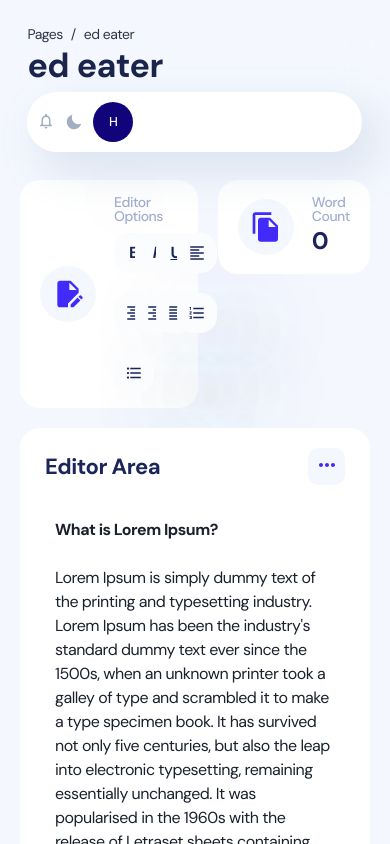
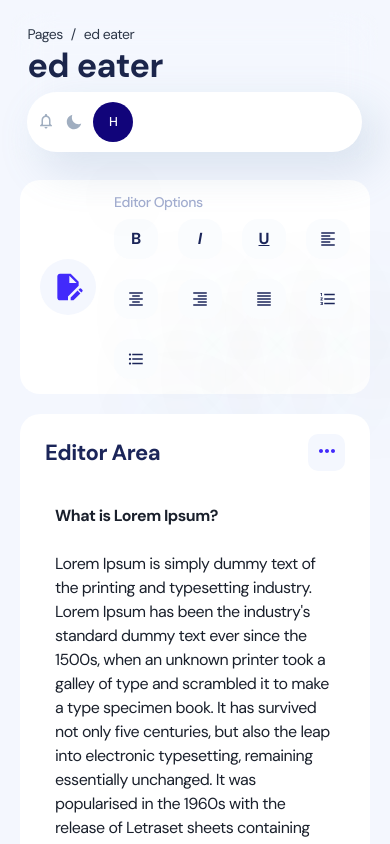
Before and after one commit to 1-Harshit/ed-eater, a React (Create React App) app: page /#/editor in a window 390 px wide. Shown: the top 844 px of the page. Built offline with nearby package versions, Linux system fonts and the light colour scheme.

Commit message:
Make Editor options responsive

```diff
--- a/src/components/card/WordCountCard.tsx
+++ b/src/components/card/WordCountCard.tsx
@@ -13,7 +13,7 @@ export default function Default(props: {value: number}) {
 	const boxBg = useColorModeValue("secondaryGray.300", "whiteAlpha.100");
 
 	return (
-		<Card py='15px'>
+		<Card py='15px' h='100%'>
 			<Flex my='auto' h='100%' align={{ base: 'center', xl: 'start' }} justify={{ base: 'center', xl: 'center' }}>
 				<IconBox
 					w="56px"
--- a/src/components/editor/EditorOptions.tsx
+++ b/src/components/editor/EditorOptions.tsx
@@ -31,7 +31,7 @@ export default function Default(props: { name: string }) {
 	const boxBg = useColorModeValue("secondaryGray.300", "whiteAlpha.100");
 
 	return (
-		<Card py="15px">
+		<Card py="15px" h="100%">
 			<Flex
 				my="auto"
 				h="100%"
--- a/src/views/editor/index.tsx
+++ b/src/views/editor/index.tsx
@@ -50,10 +50,10 @@ export default function EditorHome() {
 				gap="20px"
 				mb="20px"
 			>
-				<GridItem colSpan={4}>
+				<GridItem colSpan={{ base: 5, lg: 4 }} minHeight="100px">
 					<EditorOptions name="Editor Options" />
 				</GridItem>
-				<GridItem colSpan={1}>
+				<GridItem colSpan={1} minHeight="100px" display={{ base: "none", lg: "block" }}>
 					<WordCountCard value={wordCount} />
 				</GridItem>
 			</Grid>
```
